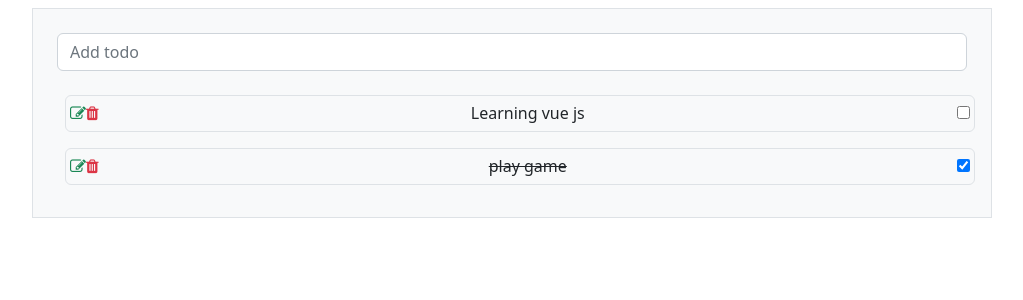
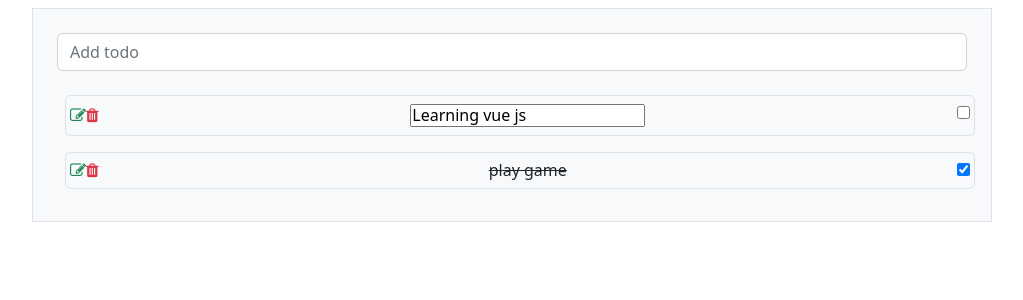
Before and after one commit to shilpa-mulge/todo-vue-app, a Vue app: page / in a window 1280 px wide. Both pictures are taken after a click on the element 206 px from the left and 113 px from the top of the page. Shown: the top 300 px of the page, without its empty margins (128-1151 px from the left). Built offline with nearby package versions, Linux system fonts and the light colour scheme.

Commit message:
updateTodo method

```diff
--- a/src/App.vue
+++ b/src/App.vue
@@ -3,6 +3,7 @@
     <todo-input @addTodo="addTodo"></todo-input>
     <todo-list>
       <todo-item
+        @updateTodo="updateTodo"
         @deleteTodo="deleteTodo"
         @checkItem="checkItem"
         v-for="item in items"
@@ -68,6 +69,14 @@ export default {
     deleteTodo(id) {
       this.items = this.items.filter((item) => item.id !== id);
     },
+    updateTodo(todo) {
+      this.items = this.items.map((item) => {
+        if (item.id == todo.id) {
+          return { ...todo };
+        }
+        return item;
+      });
+    },
   },
   components: {
     TodoInput,
--- a/src/components/TodoInput.vue
+++ b/src/components/TodoInput.vue
@@ -18,7 +18,10 @@ export default {
   },
   methods: {
     addTodo() {
-      this.$emit("addTodo", this.todo);
+      if (this.todo !== "") {
+        this.$emit("addTodo", this.todo);
+        this.todo = "";
+      }
     },
   },
   components: {},
--- a/src/components/TodoItem.vue
+++ b/src/components/TodoItem.vue
@@ -3,14 +3,17 @@
     class="px-1 p-2 m-2 h6 d-flex justify-content-between w-100 border rounded"
   >
     <div class="d-flex align-items-center">
-      <div class="text-success curser">
+      <div class="text-success curser" @click="editMode = !editMode">
         <i class="fa fa-edit"></i>
       </div>
       <div class="text-danger curser" @click="deleteTodo">
         <i class="fa fa-trash"></i>
       </div>
     </div>
-    <div :class="{ through: item.completed }">{{ item.todo }}</div>
+    <div v-if="editMode">
+      <input @keydown.enter="updateTodo" v-model="todo.todo" />
+    </div>
+    <div v-else :class="{ through: item.completed }">{{ item.todo }}</div>
     <div>
       <input type="checkbox" :checked="item.completed" @click="check" />
     </div>
@@ -21,7 +24,10 @@
 export default {
   props: ["item"],
   data() {
-    return {};
+    return {
+      todo: this.item,
+      editMode: false,
+    };
   },
   methods: {
     check() {
@@ -29,6 +35,12 @@ export default {
     },
     deleteTodo() {
       this.$emit("deleteTodo", this.item.id);
+    },
+    updateTodo() {
+      if (this.todo.todo !== "") {
+        this.$emit("updateTodo", this.todo);
+        this.editMode = false;
+      }
     },
   },
   components: {},
```
